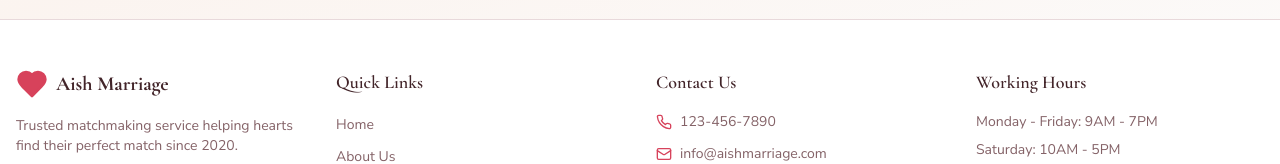
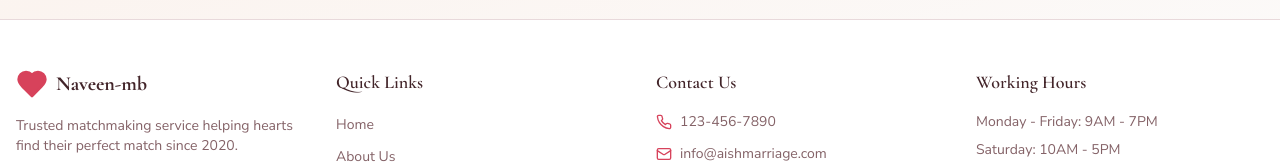
Before and after one commit to Naveen-coder0/Naveen-MB, a React (Vite) app: page /about in a window 1280 px wide. Shown: the part 2500-2664 px from the top of the page. Built offline with nearby package versions, Linux system fonts and the light colour scheme; the HTML template or start-up script is replaced by a standard one.

Commit message:
Update Footer.tsx

```diff
--- a/src/components/layout/Footer.tsx
+++ b/src/components/layout/Footer.tsx
@@ -11,7 +11,7 @@ const Footer = () => {
             <div className="flex items-center gap-2">
               <Heart className="h-8 w-8 text-primary fill-primary" />
               <span className="font-serif text-xl font-bold text-foreground">
-                Aish Marriage
+                Naveen-mb
               </span>
             </div>
             <p className="text-muted-foreground text-sm">
```
